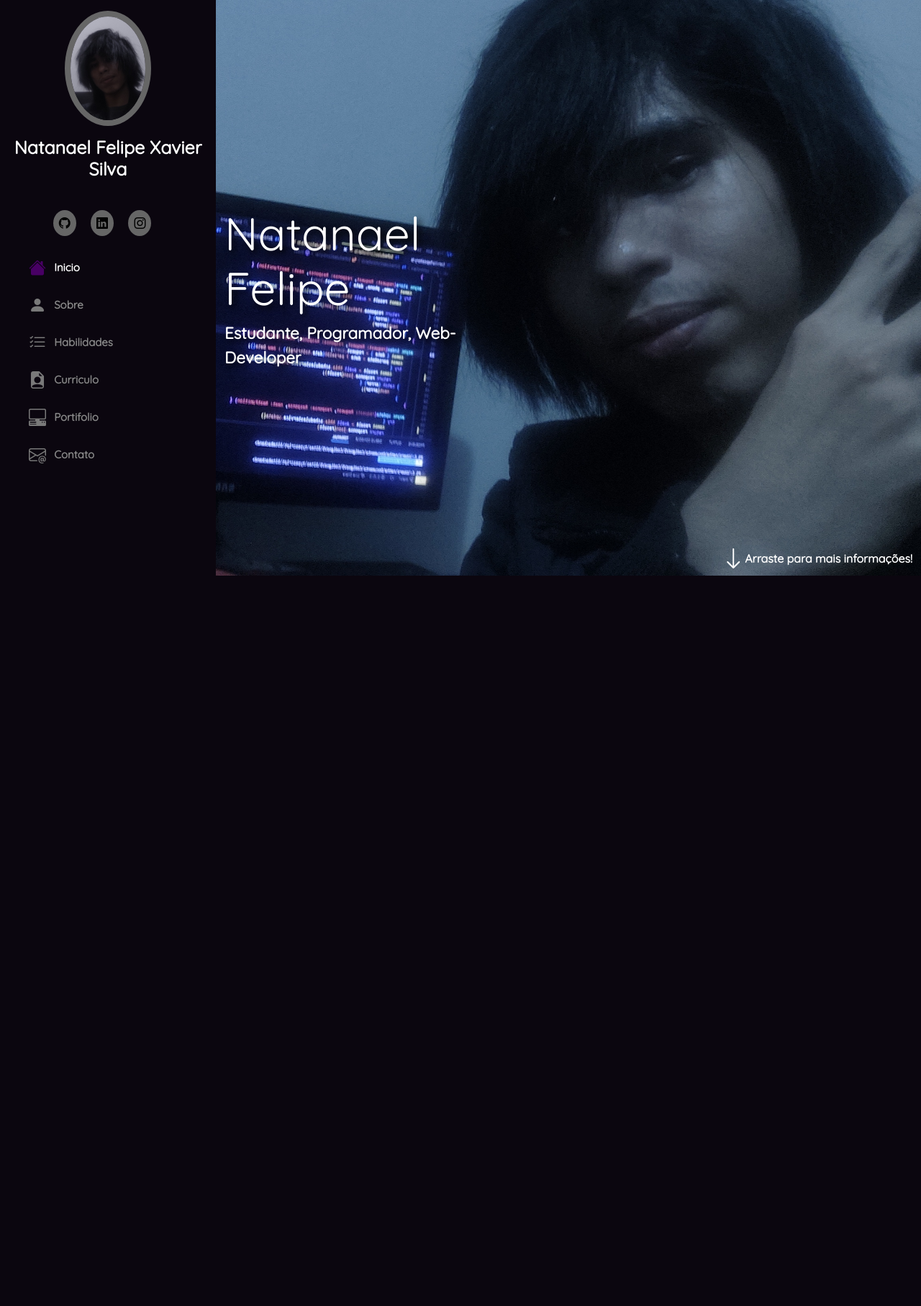
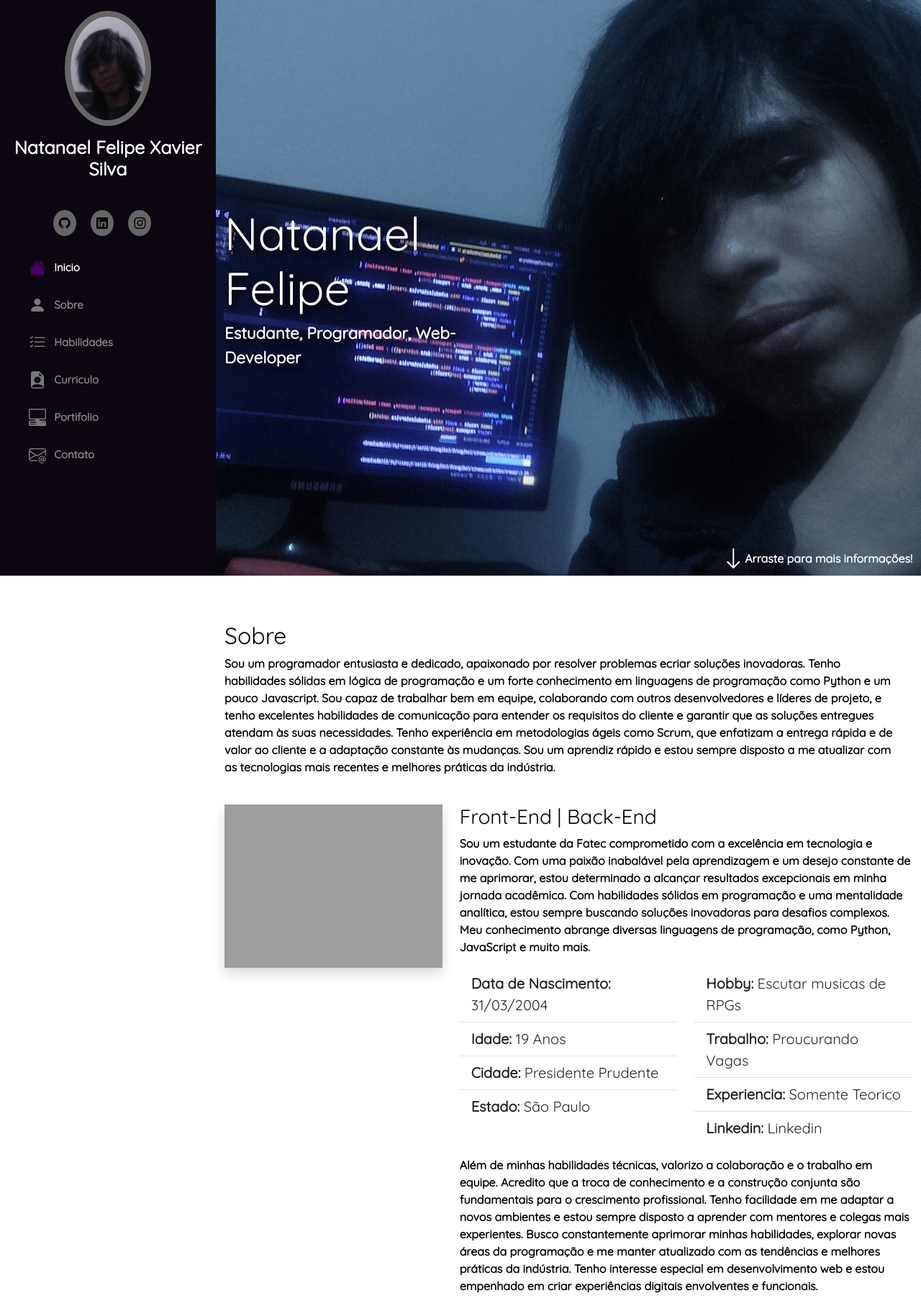
Before and after one commit to Natsukie-7/Portifolio, a Flask app: page / in a window 1280 px wide. Shown: the whole page at 72% size. Before the commit the page ends 800 px from the top, so only its background shows below. Run offline with Flask 3, Linux system fonts and the light colour scheme; some libraries are stand-ins or nearby versions; grey boxes are pictures that could not be loaded.

Commit message:
Estruturando a categoria SOBRE

```diff
--- a/templates/index.html
+++ b/templates/index.html
@@ -36,11 +36,11 @@
         <nav id="navbar" class="nav-menu">
             <ul class="nav flex-column">
                 <li class="nav-item">
-                    <a class="nav-link active" aria-current="page" href="#"><i class="bi bi-house-fill"></i>Inicio</a>
+                    <a class="nav-link active" aria-current="page" href="#inicio"><i class="bi bi-house-fill"></i>Inicio</a>
                 </li>
 
                 <li class="nav-item">
-                    <a class="nav-link" href="#"><i class="bi bi-person-fill"></i>Sobre</a>
+                    <a class="nav-link" href="#sobre"><i class="bi bi-person-fill"></i>Sobre</a>
                 </li>
 
                 <li class="nav-item">
@@ -48,7 +48,8 @@
                 </li>
 
                 <li class="nav-item">
-                    <a class="nav-link" aria-current="page" href="#"><i class="bi bi-file-earmark-person-fill"></i>Curriculo</a>
+                    <a class="nav-link" aria-current="page" href="#"><i
+                            class="bi bi-file-earmark-person-fill"></i>Curriculo</a>
                 </li>
 
                 <li class="nav-item">
@@ -72,11 +73,104 @@
 
             <div class="col-md-7 d-flex justify-content-end align-items-end flex-column">
                 <div id="arraste" class="d-flex align-items-center">
-                <i class="bi bi-arrow-down text-white pe-6 fs-2"></i>
-                <a href="#">Arraste para mais informações!</a>
+                    <i class="bi bi-arrow-down text-white pe-6 fs-2"></i>
+                    <a href="#sobre">Arraste para mais informações!</a>
                 </div>
             </div>
         </section>
+
+        <section class="container mt-5" id="sobre">
+            <div class="row w-100">
+                <div class="col md-12">
+                    <h2 class="pt-3">Sobre</h2>
+                    <p>Sou um programador entusiasta e dedicado, apaixonado por resolver problemas ecriar soluções
+                        inovadoras. Tenho habilidades sólidas em lógica de programação e
+                        um forte conhecimento em linguagens de programação como Python e um pouco
+                        Javascript. Sou capaz de trabalhar bem em equipe, colaborando com outros
+                        desenvolvedores e líderes de projeto, e tenho excelentes habilidades de
+                        comunicação para entender os requisitos do cliente e garantir que as soluções
+                        entregues atendam às suas necessidades. Tenho experiência em metodologias
+                        ágeis como Scrum, que enfatizam a entrega rápida e de valor ao cliente e a
+                        adaptação constante às mudanças. Sou um aprendiz rápido e estou sempre
+                        disposto a me atualizar com as tecnologias mais recentes e melhores práticas da
+                        indústria.</p>
+                </div>
+            </div>
+
+            <div class="row mt-4">
+                <div class="col-md-4">
+                    <img class="img-fluid shadow" src="../static/img/fotoPerfil2.jpg" alt="">
+                </div>
+
+
+                <div class="col-md-8">
+                    <h3>Front-End | Back-End</h3>
+                    <p>Sou um estudante da Fatec comprometido com a excelência em tecnologia e inovação. Com uma paixão
+                        inabalável pela aprendizagem e um desejo constante de me aprimorar, estou determinado a alcançar
+                        resultados excepcionais em minha jornada acadêmica.
+
+                        Com habilidades sólidas em programação e uma mentalidade analítica, estou sempre buscando
+                        soluções inovadoras para desafios complexos. Meu conhecimento abrange diversas linguagens de
+                        programação, como Python, JavaScript e muito mais.</p>
+
+                    <div class="row fs-5 mt-3 mb-3">
+                        <div class="col-md-6">
+                            <ul class="list-group list-group-flush">
+                                <li class="list-group-item">
+                                    Data de Nascimento: <span class="fw-lighter">31/03/2004</span>
+                                </li>
+
+                                <li class="list-group-item">
+                                    Idade: <span class="fw-lighter">19 Anos</span>
+                                </li>
+
+                                <li class="list-group-item">
+                                    Cidade: <span class="fw-lighter">Presidente Prudente</span>
+                                </li>
+
+                                <li class="list-group-item">
+                                    Estado: <span class="fw-lighter">São Paulo</span>
+                                </li>
+                            </ul>
+                        </div>
+
+                        <div class="col-md-6">
+                            <ul class="list-group list-group-flush">
+                                <li class="list-group-item">
+                                    Hobby: <span class="fw-lighter">Escutar musicas de RPGs</span>
+                                </li>
+
+                                <li class="list-group-item">
+                                    Trabalho: <span class="fw-lighter">Proucurando Vagas</span>
+                                </li>
+
+                                <li class="list-group-item">
+                                    Experiencia: <span class="fw-lighter">Somente Teorico</span>
+                                </li>
+
+                                <li class="list-group-item">
+                                    Linkedin: <a href="https://www.linkedin.com/in/natanael-felipe-776836192/"
+                                        target="_blank" class="fw-lighter text-decoration-none link-dark">
+                                        Linkedin
+                                    </a>
+                                </li>
+                            </ul>
+                        </div>
+                    </div>
+
+                    <p>Além de minhas habilidades técnicas, valorizo a colaboração e o trabalho em equipe. Acredito que
+                        a troca de conhecimento e a construção conjunta são fundamentais para o crescimento
+                        profissional. Tenho facilidade em me adaptar a novos ambientes e estou sempre disposto a
+                        aprender com mentores e colegas mais experientes.
+
+                        Busco constantemente aprimorar minhas habilidades, explorar novas áreas da programação e me
+                        manter atualizado com as tendências e melhores práticas da indústria. Tenho interesse especial
+                        em desenvolvimento web e estou empenhado em criar experiências digitais envolventes e
+                        funcionais.</p>
+                </div>
+            </div>
+        </section>
+
     </main>
 
 
```
